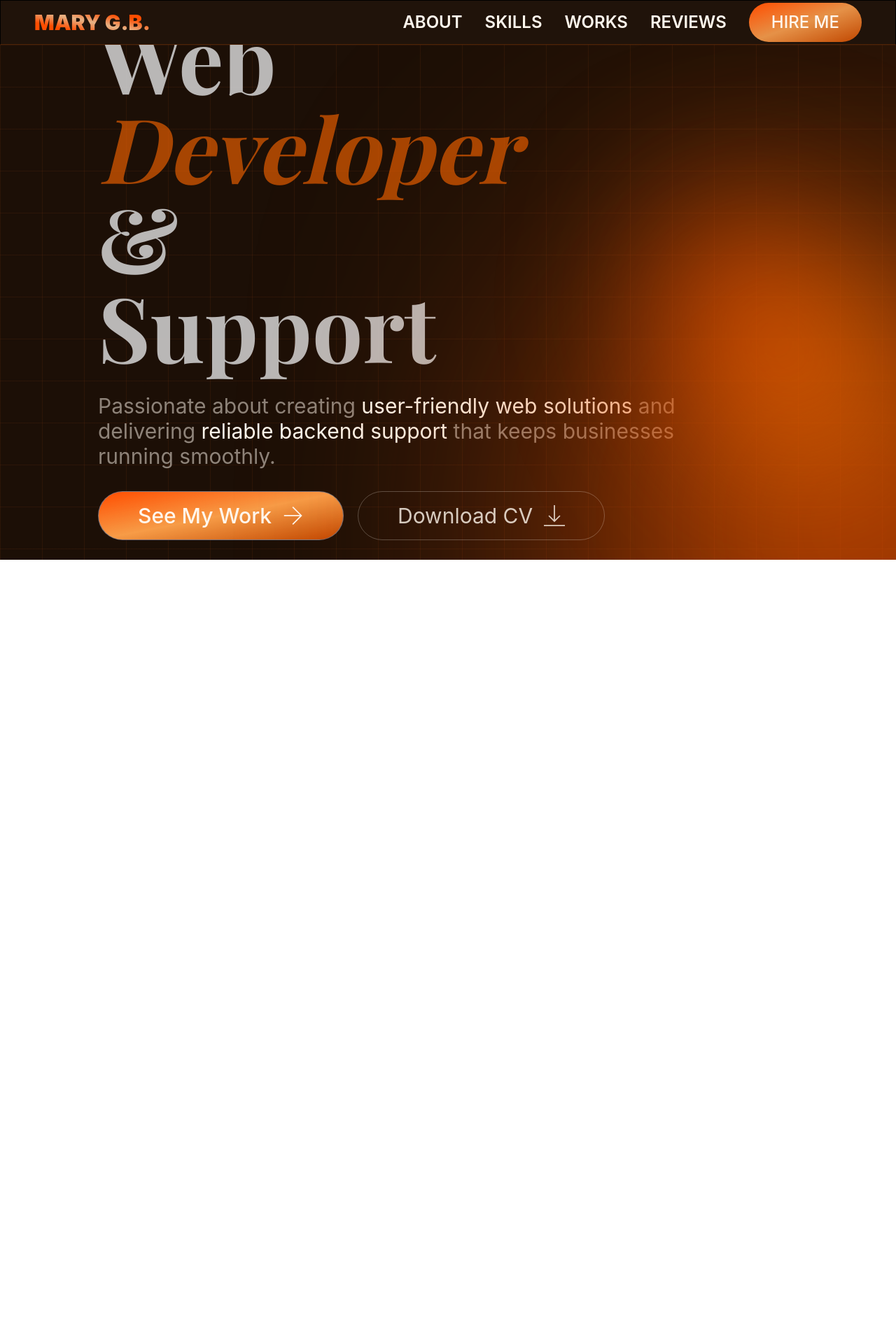
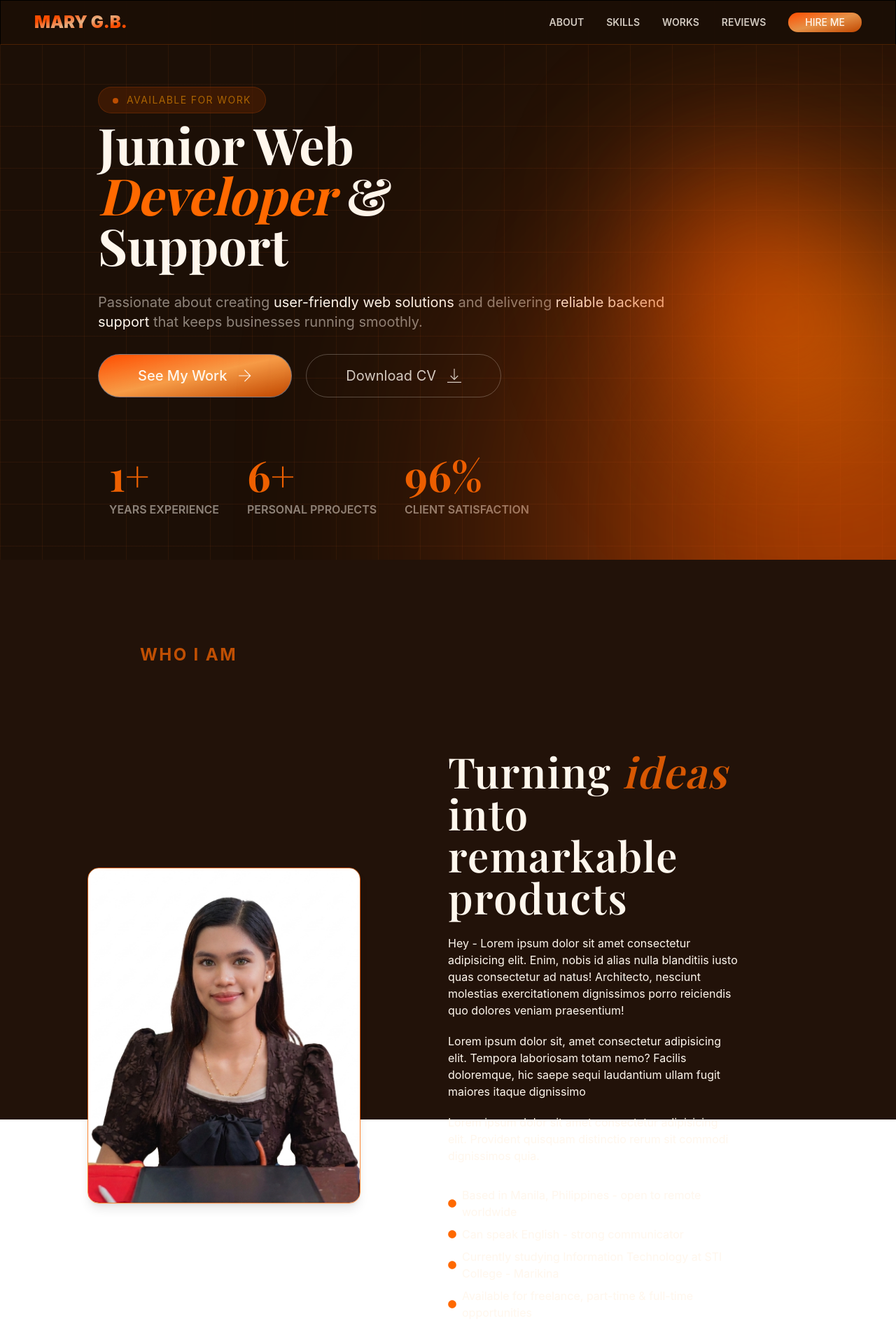
Before and after one commit to maryyygb/Portfolio, a React app in the folder frontend/: page / in a window 1280 px wide. Shown: the whole page at 70% size. Before the commit the page ends 800 px from the top, so only its background shows below. Built offline with nearby package versions, Linux system fonts and the light colour scheme; the HTML template or start-up script is replaced by a standard one; a web font is replaced by a local one.

Commit message:
Frontend: completed 80% of the About Me section.

```diff
--- a/frontend/src/App.jsx
+++ b/frontend/src/App.jsx
@@ -1,19 +1,26 @@
 // import React from 'react';
-import Navbar from './components/Navbar.jsx';
-import Front from './components/Front.jsx';
+import Navbar from "./components/Navbar.jsx";
+import Front from "./components/Front.jsx";
+import About from "./components/About.jsx";
 
 const App = () => {
   return (
-    <div>
-      <nav className="relative z-50">
-      <Navbar/>
+    <div className="relative">
+      <nav className="relative z-50 fixed">
+        <div className="fixed w-screen">
+          <Navbar />
+        </div>
       </nav>
 
       <main className="relative z-0 overflow-hidden">
-        <Front/>
+        <Front />
       </main>
+
+      <section>
+        <About />
+      </section>
     </div>
-  )
-}
+  );
+};
 
-export default App
+export default App;
--- /dev/null
+++ b/frontend/src/components/About.jsx
@@ -0,0 +1,49 @@
+// import React from 'react';
+import myPicture from "../assets/_me.png";
+import { FaCircle } from "react-icons/fa";
+
+const About = () => {
+  return (
+    <div className="h-screen w-screen/10 bg-[#221209] relative">
+      <div className="lg:px-50 lg:py-30">
+        <h4 className="text-xs text-orange-500/70 font-bold tracking-widest lg:text-2xl">
+          WHO I AM
+        </h4>
+      </div>
+      <div className="flex flex-col justify-center">
+        <div className="grid lg:grid-cols-2 justify-center items-center">
+          <div className="photo-card px-6 rounded">
+            <img
+              src={myPicture}
+              alt="My Picture"
+              className="h-[30vh] lg:h-[60vh] w-auto lg:rounded-2xl border-1 border-orange-500/80 shadow-lg m-auto"
+            />
+          </div>
+          <div className="about-card lg:w-[65%]">
+            <h1 className="about-title lg:text-6xl text-orange-50 font-semibold tracking-wide mb-6">
+              Turning <span className="italic text-orange-500/80">ideas</span>{" "}
+              into remarkable products
+            </h1>
+            <div className="about-me text-orange-50 flex flex-col gap-5">
+                <p>Hey - Lorem ipsum dolor sit amet consectetur adipisicing elit. Enim, nobis id alias nulla blanditiis iusto quas consectetur ad natus! Architecto, nesciunt molestias exercitationem dignissimos porro reiciendis quo dolores veniam praesentium!</p>
+                <p>Lorem ipsum dolor sit, amet consectetur adipisicing elit. Tempora laboriosam totam nemo? Facilis doloremque, hic saepe sequi laudantium ullam fugit maiores itaque dignissimo</p>
+                <p>Lorem ipsum dolor sit amet consectetur adipisicing elit. Provident quisquam distinctio rerum sit commodi dignissimos quia.</p>
+                <ul className="info flex flex-col gap-2 mt-3">
+                    <li className="flex gap-2 items-center">
+                        <span className="text-orange-500 text-xs"><FaCircle /></span> Based in Manila, Philippines - open to remote worldwide</li>
+                    <li className="flex gap-2 items-center">
+                        <span className="text-orange-500 text-xs"><FaCircle /></span> Can speak English - strong communicator</li>
+                    <li className="flex gap-2 items-center">
+                        <span className="text-orange-500 text-xs"><FaCircle /></span> Currently studying Information Technology at STI College - Marikina </li>
+                    <li className="flex gap-2 items-center">
+                        <span className="text-orange-500 text-xs"><FaCircle /></span> Available for freelance, part-time & full-time opportunities</li>
+                </ul>
+            </div>
+          </div>
+        </div>
+      </div>
+    </div>
+  );
+};
+
+export default About;
--- a/frontend/src/components/Front.jsx
+++ b/frontend/src/components/Front.jsx
@@ -3,19 +3,19 @@ import { TfiDownload, TfiArrowRight } from "react-icons/tfi";
 
 const Front = () => {
   return (
-    <div className="hero z-20 front-bg flex items-center h-[92vh] w-full p-5 sm:p-25 lg:pl-35">
+    <div className="hero z-20 front-bg flex items-center h-screen w-full p-5 sm:p-25 lg:pl-35">
       <div className="deco-sm hidden sm:block"></div>
       <div className="deco-sm2 hidden sm:block"></div>
-      <div className="flex flex-col gap-2">
-        <div className="dark-bg text-center text-[8px] tracking-widest rounded-[2rem] py-2 px-5 w-[45%] w-fit sm:text-sm lg:text-xl flex justify-center items-center sm:gap-1 md:gap-2">
+      <div className="flex flex-col gap-2 pt-8 md:pt-28 lg:pt-36">
+        <div className="dark-bg text-center text-[8px] tracking-widest rounded-[2rem] py-2 px-5 w-[45%] w-fit sm:text-sm lg:text-sm flex justify-center items-center sm:gap-1 md:gap-2">
           <div className="active-dot-mobile sm:w-2 sm:h-2 text-center sm:mt-[1px] mr-1"></div>
           AVAILABLE FOR WORK
         </div>
-        <h1 className="role text-5xl font-bold sm:text-7xl lg:text-9xl lg:w-[60%] w-[90%]">
+        <h1 className="role text-4xl font-bold sm:text-6xl lg:text-7xl xl:10xl lg:w-[60%] w-[90%] text-orange-50">
           Junior Web{" "}
-          <span className="text-orange-500/60 italic">Developer</span> & Support
+          <span className="text-orange-500 italic">Developer</span> & Support
         </h1>
-        <p className="text-orange-50/50 sm:text-2xl md:text-xl lg:text-3xl mt-3 sm:mt-6 sm:w-[80%]">
+        <p className="text-orange-50/50 text-sm sm:text-2xl md:text-xl lg:text-2xl mt-3 sm:mt-6 sm:w-[80%] xl:text-xl">
           Passionate about creating{" "}
           <span className="text-orange-50">user-friendly web solutions</span> and
           delivering{" "}
@@ -25,29 +25,29 @@ const Front = () => {
         <div className="text-orange-50 text-sm flex flex-row gap-2 sm:gap-5 sm:text-2xl sm:mt-6 mt-4">
           <a
             href=""
-            className="or-grad px-6 py-2 bg-amber-500 rounded-full border-solid border-1 border-slate-500/80 border-dark sm:px-14 sm:py-4 sm:text-xl lg:text-3xl font-medium flex items-center gap-4"
+            className="or-grad text-xs px-4 py-2 bg-amber-500 rounded-full border-solid border-1 border-slate-500/80 border-dark sm:px-14 sm:py-4 sm:text-xl lg:text-xl font-medium flex items-center gap-4"
           >
             See My Work <TfiArrowRight />
           </a>
           <a
             href=""
-            className="pr-6 pl-6 pt-2 pb-2 sm:px-14 sm:py-4 sm:text-xl lg:text-3xl text-orange-50/80 rounded-full border-solid border-1 border-orange-50/25 z-40 flex gap-4 items-center"
+            className="text-xs px-4 py-2 sm:px-14 sm:py-4 sm:text-xl lg:text-xl text-orange-50/80 rounded-full border-solid border-1 border-orange-50/25 z-40 flex gap-4 items-center"
           >
             Download CV <TfiDownload />
           </a>
         </div>
-        <div className="experience-sec flex text-orange-50 my-6 md:my-10 lg:my-18 md:gap-10 gap-4">
+        <div className="experience-sec flex text-orange-50 mt-6 md:my-10 lg:my-18 md:gap-10 gap-4 px-4">
           <div>
-            <h3 className="exp-num text-3xl font-bold text-orange-500/90 lg:text-6xl md:text-4xl">1+</h3>
-            <p className="text-xs text-orange-50/50 tracking-wide md:text-base lg:text-xl md:tracking-normal md:my-2 md:font-semibold">YEARS EXPERIENCE</p>
+            <h3 className="exp-num text-2xl font-bold text-orange-500/90 lg:text-6xl md:text-4xl">1+</h3>
+            <p className="text-[11px]/3 text-orange-50/50 tracking-wide md:text-base lg:text-md md:tracking-normal md:my-2 md:font-semibold">YEARS EXPERIENCE</p>
           </div>
           <div>
-            <h3 className="exp-num text-3xl font-bold text-orange-500/90 lg:text-6xl md:text-4xl">6+</h3>
-            <p className="text-xs text-orange-50/50 tracking-wide md:text-base lg:text-xl md:tracking-normal md:my-2 md:font-semibold">PERSONAL PPROJECTS</p>
+            <h3 className="exp-num text-2xl font-bold text-orange-500/90 lg:text-6xl md:text-4xl">6+</h3>
+            <p className="text-[11px]/3 text-orange-50/50 tracking-wide md:text-base lg:text-md md:tracking-normal md:my-2 md:font-semibold">PERSONAL PPROJECTS</p>
           </div>
           <div>
-            <h3 className="exp-num text-3xl font-bold text-orange-500/90 lg:text-6xl md:text-4xl">96%</h3>
-            <p className="text-xs text-orange-50/50 tracking-wide md:text-base lg:text-xl md:tracking-normal md:my-2 md:font-semibold">CLIENT SATISFACTION</p>
+            <h3 className="exp-num text-2xl font-bold text-orange-500/90 lg:text-6xl md:text-4xl">96%</h3>
+            <p className="text-[11px]/3 text-orange-50/50 tracking-wide md:text-base lg:text-md md:tracking-normal md:my-2 md:font-semibold">CLIENT SATISFACTION</p>
           </div>
         </div>
       </div>
--- a/frontend/src/components/Navbar.jsx
+++ b/frontend/src/components/Navbar.jsx
@@ -8,15 +8,15 @@ const Navbar = () => {
   return (
     <div className="navbar h-[8vh] w-[100%] bg-[#1C0F06]/98 border-1 border-b-amber-700/30">
         <div className="h-full w-full flex flex-row text-white justify-center items-center gap-6 sm:pl-12 sm:pr-12 pl-5 pr-5 text-[10px] sm:text-xl">
-            <h1 className="name-logo mr-auto text-xl sm:text-2xl lg:text-3xl">MARY G.B.</h1>
+            <h1 className="name-logo mr-auto text-lg sm:text-xl lg:text-2xl">MARY G.B.</h1>
 
               {/* DESKTOP RESPONSIVENESS */}
-            <div className="nav-list-con font-semibold hidden text-orange-50 sm:flex gap-8 sm:items-center sm:text-base md:text-xl lg:text-2xl">
+            <div className="nav-list-con font-semibold hidden text-orange-50/80 sm:flex gap-8 sm:items-center sm:text-sm md:text-base lg:text-sm">
                 <p className='cursor-pointer hover:underline-orange-500/50 hover:underline-offset-2'><a href="#">ABOUT</a></p>
                 <p className='cursor-pointer hover:underline-orange-500/50 hover:underline-offset-2'><a href="#">SKILLS</a></p>
                 <p className='cursor-pointer hover:underline-orange-500/50 hover:underline-offset-2'><a href="#">WORKS</a></p>
                 <p className='cursor-pointer hover:underline-orange-500/50 hover:underline-offset-2'><a href="#">REVIEWS</a></p>
-                <p className="cursor-pointer or-grad px-8 py-3 rounded-full w-[30%] text-center font-medium"><a href="#">HIRE ME</a></p>
+                <p className="cursor-pointer text-orange-50 or-grad px-6 py-1 rounded-full w-[30%] text-center font-medium"><a href="#">HIRE ME</a></p>
             </div>
 
             <button className='cursor-pointer text-lg text-orange-400/70 sm:hidden'
@@ -24,7 +24,7 @@ const Navbar = () => {
         </div>
         {/* MOBILE RESPONSIVENESS */}
         {open && (
-          <div className="sm:hidden font-semibold text-orange-50 nav-list-con text-xs flex flex-col items-center gap-6 bg-[#1C0F06] p-4 text-white mt-0 mb-4">
+          <div className="sm:hidden font-semibold text-orange-50 nav-list-con text-[10px] flex flex-col items-center gap-6 bg-[#1C0F06] p-4 text-white mt-0 mb-4">
                 <p className='cursor-pointer hover:underline-orange-500/50 hover:underline-offset-2'><a href="#">ABOUT</a></p>
                 <p className='cursor-pointer hover:underline-orange-500/50 hover:underline-offset-2'><a href="#">SKILLS</a></p>
                 <p className='cursor-pointer hover:underline-orange-500/50 hover:underline-offset-2'><a href="#">WORKS</a></p>
--- a/frontend/src/index.css
+++ b/frontend/src/index.css
@@ -43,7 +43,7 @@
     }
 
     .name-logo {
-        background-image: linear-gradient(to top right, rgb(255, 77, 0), rgb(255, 77, 0), rgba(243, 189, 142, 0.941), rgb(255, 77, 0), rgb(255, 77, 0));
+        background-image: linear-gradient(to top left, rgb(255, 77, 0), rgb(255, 77, 0), rgba(243, 189, 142, 0.941), rgb(255, 77, 0), rgb(255, 77, 0));
         background-clip: text;
         color: transparent;
 
@@ -76,7 +76,7 @@
         font-style: normal;
     }
 
-    .exp-num {
+    .exp-num, .about-title {
         font-family: "Playfair Display", serif;
         font-optical-sizing: auto;
     }
```
Also changed, not shown: frontend/src/assets/_me.png (added), frontend/src/assets/me.png (added).
